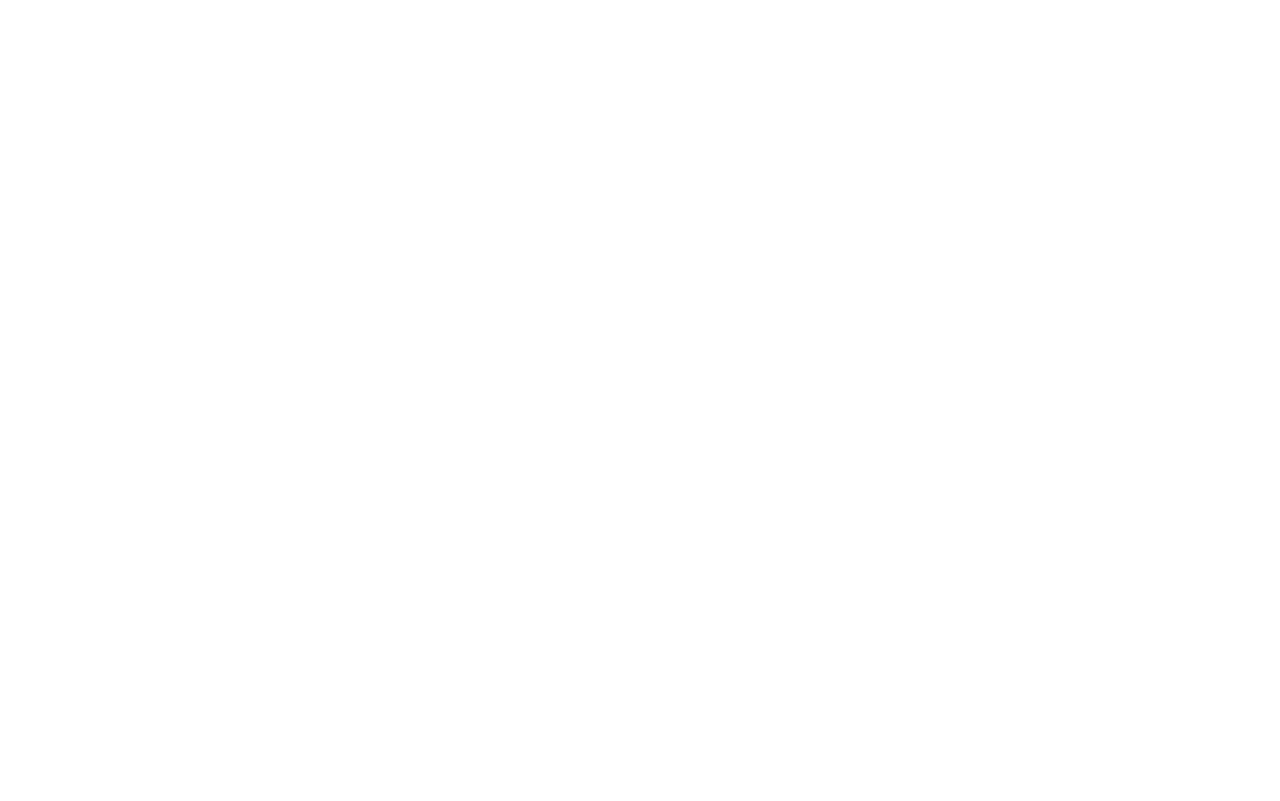
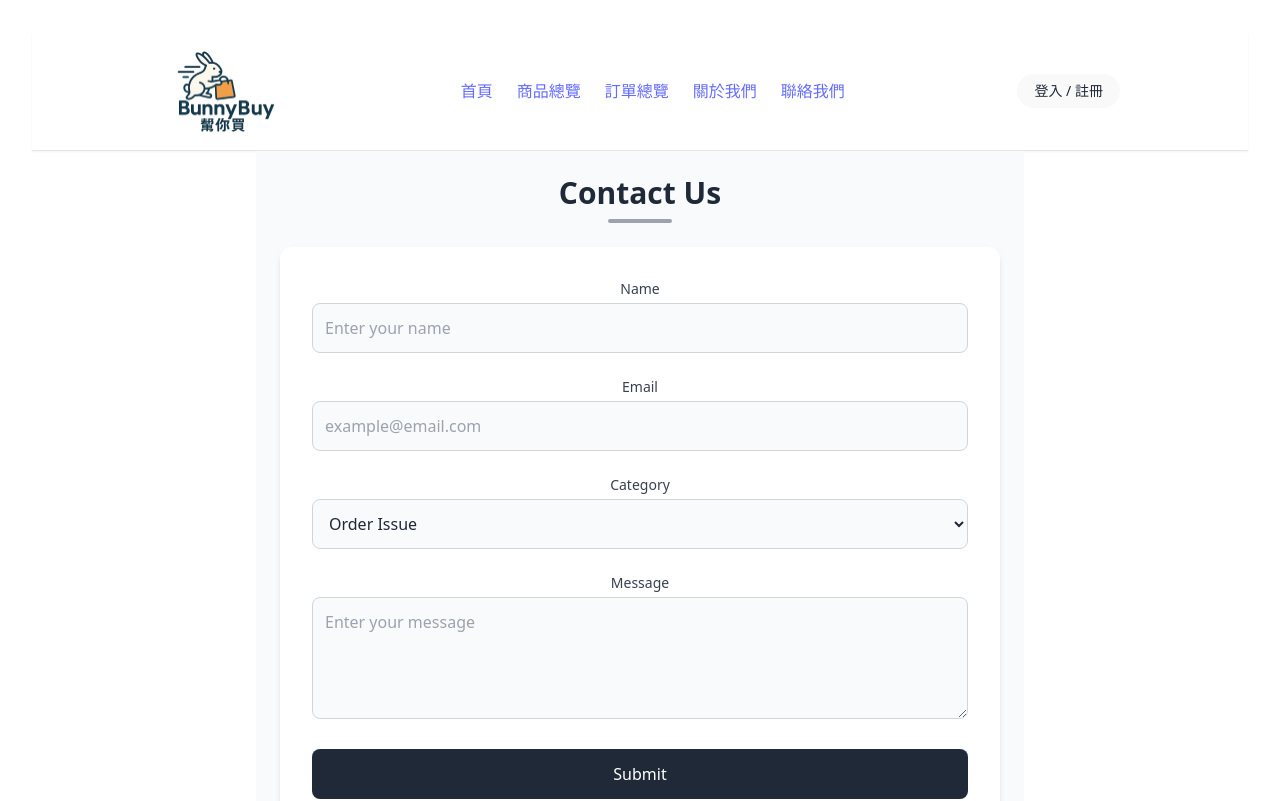
Before and after one commit to HOSHICHEN7267/bunnybuy, a React (Vite) app in the folder frontend/: page /contact in a window 1280 px wide. Before the commit this address had no page. Shown: the top 801 px of the page. Built offline with nearby package versions, Linux system fonts and the light colour scheme.

Commit message:
add contact-us page

```diff
--- a/frontend/src/App.tsx
+++ b/frontend/src/App.tsx
@@ -12,6 +12,7 @@
 import ProfilePage from './pages/ProfilePage';
 import Checkout from './pages/CheckoutPage';
 import MyOrders from './pages/MyOrders';
+import Contact from './pages/Contact';
 
 function App() {
   // const [count, setCount] = useState(0)
@@ -29,6 +30,7 @@
         <Route path="/profile" element={<ProfilePage />} />
         <Route path="/checkout" element={<Checkout />} />
         <Route path="/purchase-request-list" element={<MyOrders />} />
+        <Route path="/contact" element={<Contact />} />
       </Routes>
     </>
   )
--- /dev/null
+++ b/frontend/src/pages/Contact.tsx
@@ -0,0 +1,68 @@
+import Navbar from "../components/Navbar";
+import Footer from "../components/Footer";
+
+const Contact = () => {
+    return (
+        <>
+            <Navbar />
+            <div className="max-w-3xl mx-auto p-6 min-h-screen bg-gray-50">
+                {/* Heading */}
+                <div className="text-center mb-6">
+                    <h1 className="text-3xl font-semibold text-gray-800">Contact Us</h1>
+                    <div className="w-16 h-1 bg-gray-400 rounded-full mx-auto mt-2"></div>
+                </div>
+
+                {/* Contact Form */}
+                <form className="bg-white shadow-md rounded-xl p-8 space-y-6">
+                    <div>
+                        <label className="block text-sm font-medium text-gray-700 mb-1">Name</label>
+                        <input
+                            type="text"
+                            className="w-full p-3 rounded-lg bg-gray-50 border border-gray-300 text-gray-800 placeholder:text-gray-400 focus:outline-none focus:ring-2 focus:ring-gray-400"
+                            placeholder="Enter your name"
+                            required
+                        />
+                    </div>
+                    <div>
+                        <label className="block text-sm font-medium text-gray-700 mb-1">Email</label>
+                        <input
+                            type="email"
+                            className="w-full p-3 rounded-lg bg-gray-50 border border-gray-300 text-gray-800 placeholder:text-gray-400 focus:outline-none focus:ring-2 focus:ring-gray-400"
+                            placeholder="example@email.com"
+                            required
+                        />
+                    </div>
+                    <div>
+                        <label className="block text-sm font-medium text-gray-700 mb-1">Category</label>
+                        <select
+                            className="w-full p-3 rounded-lg bg-gray-50 border border-gray-300 text-gray-800 focus:outline-none focus:ring-2 focus:ring-gray-400"
+                        >
+                            <option>Order Issue</option>
+                            <option>Refund Request</option>
+                            <option>Product Inquiry</option>
+                            <option>Technical Support</option>
+                        </select>
+                    </div>
+                    <div>
+                        <label className="block text-sm font-medium text-gray-700 mb-1">Message</label>
+                        <textarea
+                            rows={4}
+                            className="w-full p-3 rounded-lg bg-gray-50 border border-gray-300 text-gray-800 placeholder:text-gray-400 focus:outline-none focus:ring-2 focus:ring-gray-400"
+                            placeholder="Enter your message"
+                            required
+                        ></textarea>
+                    </div>
+                    <button
+                        type="submit"
+                        className="w-full bg-gray-800 text-white font-medium py-3 rounded-lg hover:bg-gray-900 transition"
+                    >
+                        Submit
+                    </button>
+                </form>
+            </div>
+            <Footer />
+        </>
+    );
+};
+
+export default Contact;
```
